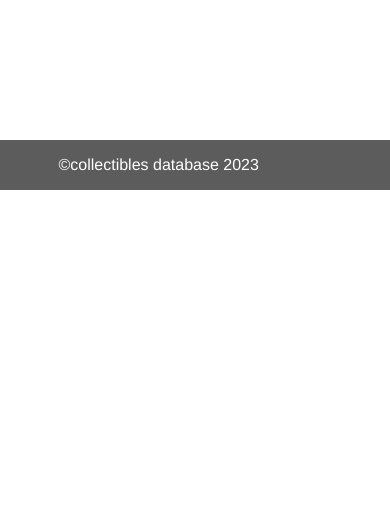
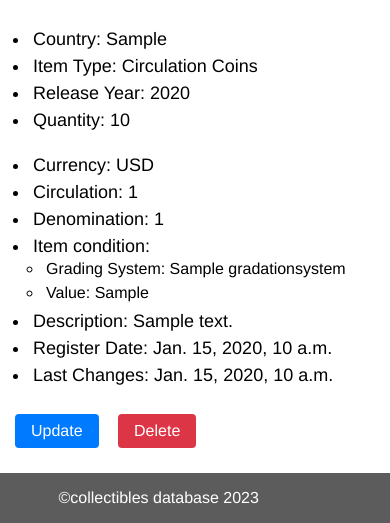
Before and after one commit to 32ndOfAnInch/collectibles_database, a Django app: page /collectibles/item_detail/1/ in a window 390 px wide. Shown: the part 654-1177 px from the top of the page. Before the commit the page ends 844 px from the top, so only its background shows below. Run offline with Django 4.2, Linux system fonts and the light colour scheme; a user stored in the database is signed in; tables that the repository leaves empty hold one stand-in row (values such as "Sample post"); grey boxes marked "Sample" are stand-in pictures.

Commit message:
Updated item details and delete dialog templates

```diff
--- a/collectibles_database/collectibles_db_app/static/css/style.css
+++ b/collectibles_database/collectibles_db_app/static/css/style.css
@@ -519,3 +519,107 @@ footer p {
 .news-item p {
     font-size: 16px;
 }
+
+
+
+/* Item details (and delete dialog) */
+
+.dialog-message h2{
+    padding: 5px;
+    margin-top: 5px;
+    margin-left: 10px;
+}
+
+.item-detail-container {
+    display: grid;
+    gap: 20px;
+    margin-left: 10px;
+    margin-bottom: 10px;
+}
+
+.item-detail-img{
+    box-sizing: border-box;
+    float: left;
+    padding: 5px;
+    grid-template-columns: auto auto;
+    width: 100%;
+}
+
+.item-detail-img img::after{
+    content: "";
+    display: table;
+    clear: both;
+}
+
+@media (max-width: 768px) {
+    .item-front-image {
+        max-width: 100%;
+    }
+}
+@media (max-width: 475px){
+    .item-detail-img{
+        display: grid;
+        grid-template-columns: auto;
+        width: 100%;
+    }
+    .item-detail-img img{
+        margin: 5px;
+    }
+    .item-front-image {
+        max-width: 80%;
+    }
+}
+
+
+.item-detail-contents {
+    padding: 5px;
+    margin-left: 15px;
+}
+
+.item-detail-contents ul li {
+    list-style-type: disc;
+    padding: 3px;
+    font-size: 18px;
+}
+
+.item-detail-contents ul ul li{
+    list-style-type: circle;
+    margin-left: 10px;
+    font-size: 16px;
+}
+
+.ask-delete-dialog {
+    margin-top: 20px;
+    margin-bottom: 20px;
+    margin-left: 5px;
+}
+
+.ask-delete-dialog button {
+    background-color: #dc3545;
+    color: #fff;
+    border: none;
+    padding: 10px 20px;
+    cursor: pointer;
+}
+
+.ask-delete-dialog a {
+    margin-left: 15px;
+    color: #333;
+    text-decoration: none;
+}
+
+.ask-action-dialog a {
+    display: inline-block;
+    padding: 8px 16px;
+    margin-right: 10px;
+    margin-bottom: 15px;
+    margin-left: 5px;
+    text-decoration: none;
+    color: #fff;
+    background-color: #007bff;
+    border-radius: 4px;
+}
+
+.ask-action-dialog a:nth-child(2) {
+    background-color: #dc3545;
+}
--- a/collectibles_database/collectibles_db_app/templates/collectibles_database/collectible_item_detail.html
+++ b/collectibles_database/collectibles_db_app/templates/collectibles_database/collectible_item_detail.html
@@ -1,25 +1,61 @@
 {% extends 'base.html' %}
-{% load static %}
 
-{% block title %} {{ block.super }} {% endblock title %}
+{% block title %} Delete Item {% endblock title %}
 
 {% block content %}
+<div class="dialog-message">
+    <h2>Item Details</h2>
+</div>
+<div class="item-detail-container">
+    <div class="item-detail-img">
         {% if item.obverse_side %}
             <img class="item-front-image" src="{{ item.obverse_side.url }}">
         {% endif %}
         {% if item.reverse_side %}
             <img class="item-front-image" src="{{ item.reverse_side.url }}">
         {% endif %}
-<p>Country: {{ item.country }}</p>
-<p>{{ item.currency }}</p>
-<p>{{ item.get_item_type_display }}</p>
-<p>{{ item.release_year }}</p>
-<p>{{ item.circulation }}</p>
-<p>{{ item.denomination }}</p>
-<p>{{ item.quantity }}</p>
-<p>{{ item.condition }}</p>
-<p>{{ item.value }}</p>
-<p>{{ item.description }}</p>
-<p>{{ item.register_date }}</p>
-<p>{{ item.update_date }}</p>
+    </div>
+    <div class="item-detail-contents">
+        <ul>
+            <li>Country: {{ item.country }}</li>
+            <li>Item Type: {{ item.get_item_type_display }}</li>
+            <li>Release Year: {{ item.release_year }}</li>
+            <li>Quantity: {{ item.quantity }}</li>
+            <br>
+            {% if item.currency %}
+                <li>Currency: {{ item.currency }}</li>
+            {% endif %}
+            {% if item.circulation %}
+                <li>Circulation: {{ item.circulation }}</li>
+            {% endif %}
+            {% if item.denomination %}
+                {% comment %} removing .0 if it is .0 from variable {% endcomment %}
+                {% if item.denomination|floatformat:0|stringformat:"s" == item.denomination|floatformat:0 %}
+                <li>Denomination: {{ item.denomination|floatformat }}</li>
+                {% else %}
+                <li>Denomination: {{ item.denomination }}</li>
+                {% endif %}
+            {% endif %}
+            <li>Item condition:
+                <ul>
+                    <li>Grading System: {{ item.condition }}</li>
+                    <li>Value: {{ item.value }}</li>
+                </ul>
+            </li>
+            <li>Description: {{ item.description }}</li>
+            <li>Register Date: {{ item.register_date }}</li>
+            {% if item.update_date %}
+            <li>Last Changes: {{ item.update_date }}</li>
+            {% endif %}
+        </ul>
+    </div>
+    {% comment %} If the listing does not belong to friend {% endcomment %}
+    {% if user.is_authenticated and item.user == user %}
+    <div class="ask-action-dialog">
+        <a href="{% url 'update_item' item.pk %}">Update</a>
+        <a href="{% url 'delete_item' item.pk %}">Delete</a>
+    </div>
+    {% endif %}
+</div>
+
 {% endblock content %}
--- a/collectibles_database/user_profile/templates/user_profile/notifications.html
+++ b/collectibles_database/user_profile/templates/user_profile/notifications.html
@@ -1,9 +1,10 @@
 {% extends 'base.html' %}
 
-{% block title %} {{ block.super }} {% endblock title %}
+{% block title %} Notifications {% endblock title %}
 
 {% block content %}
-  <h2>Received Friend Requests</h2>
+
+    <h2>Received Friend Requests</h2>
   {% if friend_requests %}
     {% for friend_request in friend_requests %}
       <p>From: {{ friend_request.sender.username }}</p>
```
Also changed, not shown: collectibles_database/collectibles_db_app/templates/collectibles_database/collectible_item_delete.html (+55 -12 lines). Lines whose indentation alone changed are shown as unchanged.
